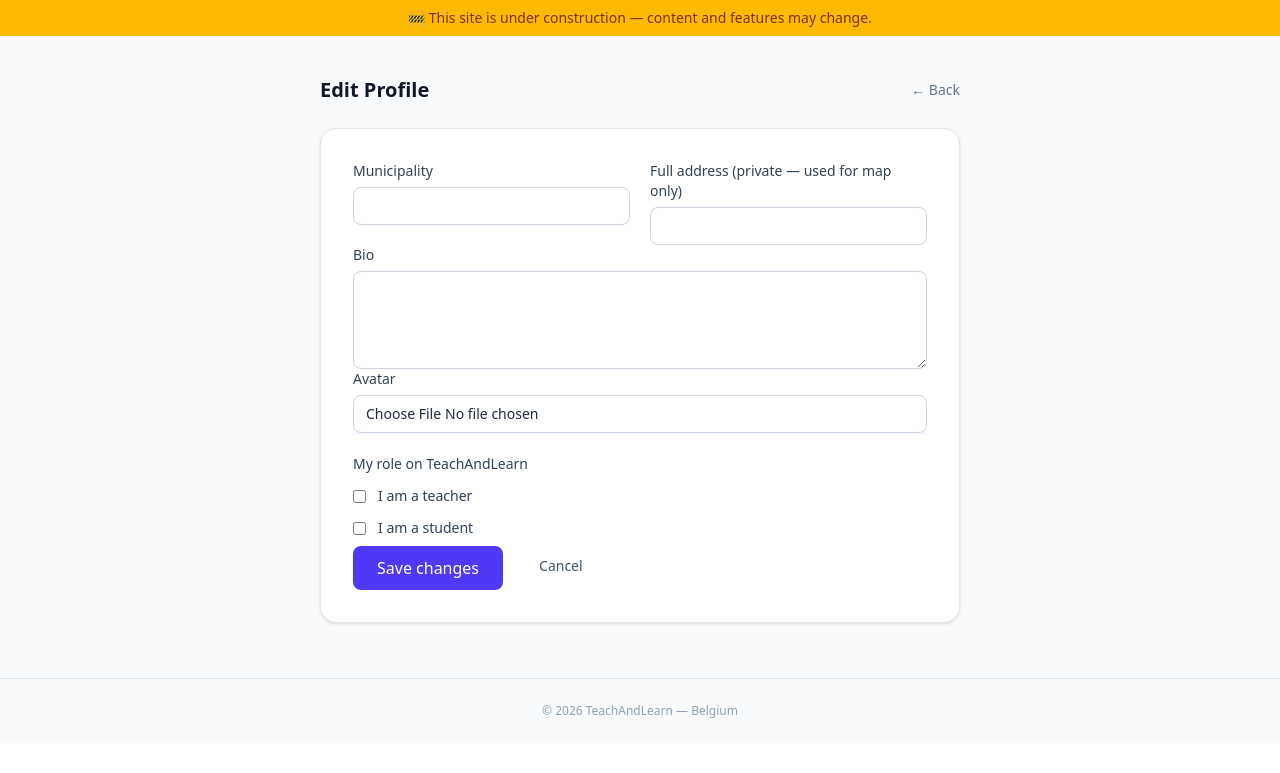
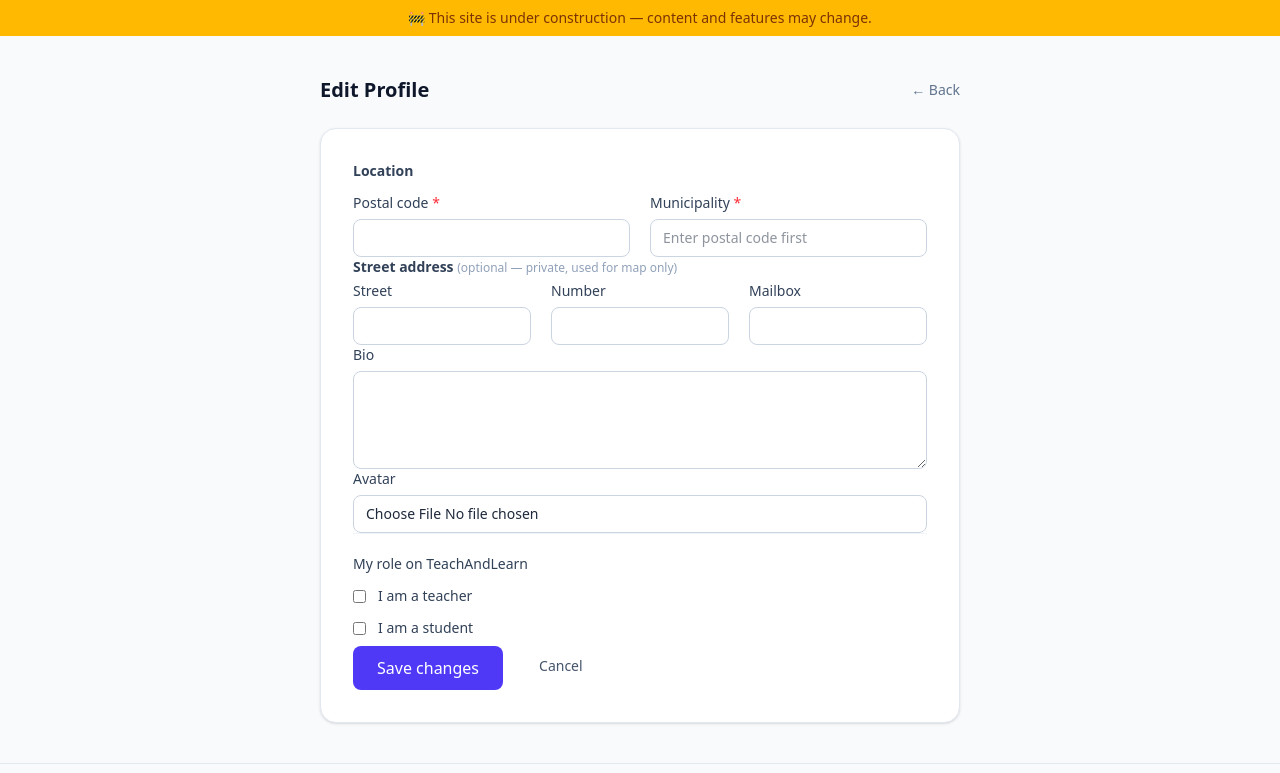
Before and after one commit to vmalep/teachandlearn, a Django app: page /profiles/edit/ in a window 1280 px wide. Shown: the part 57-830 px from the top of the page. Before the commit the page ends 775 px from the top, so only its background shows below. Run offline with Django 5.2, Linux system fonts and the light colour scheme; the visitor is signed in with stand-in values (Sample User, id 1); style sheets or scripts are compiled from the project's sources.

Commit message:
Add postal code field with HTMX municipality lookup
Replaces the single address field with postal_code, municipality
(both required), street, house_number, and mailbox (all optional).
Typing a 4-digit Belgian postal code fetches matching municipalities
from Nominatim and renders a select dropdown via HTMX.
Also loads HTMX from CDN in the base template.

Co-Authored-By: Claude Sonnet 4.6 <noreply@anthropic.com>

```diff
--- a/profiles/forms.py
+++ b/profiles/forms.py
@@ -12,17 +12,33 @@ def apply_input_class(form):
 class ProfileForm(forms.ModelForm):
     class Meta:
         model = Profile
-        fields = ["bio", "avatar", "municipality", "address", "is_teacher", "is_student"]
+        fields = [
+            "bio", "avatar",
+            "postal_code", "municipality", "street", "house_number", "mailbox",
+            "is_teacher", "is_student",
+        ]
         widgets = {
             "bio": forms.Textarea(attrs={"rows": 4}),
-            "address": forms.TextInput(),
+            "postal_code": forms.TextInput(attrs={
+                "maxlength": "4",
+                "inputmode": "numeric",
+                "autocomplete": "postal-code",
+                "hx-get": "/profiles/municipalities/",
+                "hx-trigger": "input changed delay:600ms",
+                "hx-target": "#municipality-wrapper",
+            }),
         }
         labels = {
-            "address": "Full address (private — used for map only)",
+            "postal_code": "Postal code",
+            "street": "Street",
+            "house_number": "Number",
+            "mailbox": "Mailbox",
             "is_teacher": "I want to teach",
             "is_student": "I want to learn",
         }
 
     def __init__(self, *args, **kwargs):
         super().__init__(*args, **kwargs)
+        self.fields["postal_code"].required = True
+        self.fields["municipality"].required = True
         apply_input_class(self)
--- a/profiles/models.py
+++ b/profiles/models.py
@@ -10,8 +10,11 @@ class Profile(models.Model):
     is_student = models.BooleanField(default=False)
     bio = models.TextField(blank=True)
     avatar = models.ImageField(upload_to="avatars/", blank=True)
+    postal_code = models.CharField(max_length=10, blank=True)
     municipality = models.CharField(max_length=100, blank=True)
-    address = models.CharField(max_length=255, blank=True)
+    street = models.CharField(max_length=200, blank=True)
+    house_number = models.CharField(max_length=20, blank=True)
+    mailbox = models.CharField(max_length=20, blank=True)
     latitude = models.DecimalField(
         max_digits=9, decimal_places=6, null=True, blank=True
     )
--- a/profiles/urls.py
+++ b/profiles/urls.py
@@ -6,4 +6,5 @@ app_name = "profiles"
 urlpatterns = [
     path("", views.ProfileView.as_view(), name="profile"),
     path("edit/", views.ProfileEditView.as_view(), name="edit"),
+    path("municipalities/", views.MunicipalityLookupView.as_view(), name="municipalities"),
 ]
--- a/profiles/views.py
+++ b/profiles/views.py
@@ -1,6 +1,12 @@
+import json
+import urllib.request
+import urllib.parse
 from django.contrib.auth.mixins import LoginRequiredMixin
+from django.http import HttpResponse
 from django.shortcuts import redirect
+from django.template.loader import render_to_string
 from django.urls import reverse_lazy
+from django.views import View
 from django.views.generic import TemplateView, UpdateView
 from .forms import ProfileForm
 from .models import Profile
@@ -37,3 +43,54 @@ class ProfileEditView(LoginRequiredMixin, UpdateView):
             from students.models import StudentProfile
             StudentProfile.objects.get_or_create(profile=profile)
         return response
+
+
+class MunicipalityLookupView(LoginRequiredMixin, View):
+    def get(self, request):
+        postal_code = request.GET.get("postal_code", "").strip()
+        municipalities = []
+        error = False
+
+        if len(postal_code) == 4 and postal_code.isdigit():
+            try:
+                params = urllib.parse.urlencode({
+                    "postalcode": postal_code,
+                    "countrycodes": "be",
+                    "format": "json",
+                    "addressdetails": "1",
+                    "limit": "20",
+                })
+                url = f"https://nominatim.openstreetmap.org/search?{params}"
+                req = urllib.request.Request(
+                    url, headers={"User-Agent": "TeachAndLearn/1.0 vmalep@pm.me"}
+                )
+                with urllib.request.urlopen(req, timeout=5) as resp:
+                    results = json.loads(resp.read())
+
+                seen = set()
+                for r in results:
+                    addr = r.get("address", {})
+                    name = (
+                        addr.get("city")
+                        or addr.get("town")
+                        or addr.get("village")
+                        or addr.get("municipality")
+                        or addr.get("county")
+                    )
+                    if name and name not in seen:
+                        seen.add(name)
+                        municipalities.append(name)
+                municipalities.sort()
+            except Exception:
+                error = True
+
+        html = render_to_string(
+            "profiles/municipality_options.html",
+            {
+                "municipalities": municipalities,
+                "error": error,
+                "postal_code": postal_code,
+            },
+            request=request,
+        )
+        return HttpResponse(html)
--- a/templates/base.html
+++ b/templates/base.html
@@ -6,6 +6,7 @@
   <meta name="viewport" content="width=device-width, initial-scale=1">
   <title>{% block title %}TeachAndLearn{% endblock %}</title>
   <link rel="stylesheet" href="/static/css/main.css">
+  <script src="https://unpkg.com/htmx.org@2.0.4/dist/htmx.min.js" defer></script>
 </head>
 <body class="h-full flex flex-col text-slate-800">
 
--- a/templates/profiles/profile.html
+++ b/templates/profiles/profile.html
@@ -19,7 +19,7 @@
       <h1 class="text-xl font-bold text-slate-900">{{ user.get_full_name|default:user.email }}</h1>
       <p class="text-sm text-slate-500 mt-0.5">{{ user.email }}</p>
       {% if profile.municipality %}
-        <p class="text-sm text-slate-500 mt-0.5">📍 {{ profile.municipality }}</p>
+        <p class="text-sm text-slate-500 mt-0.5">📍 {{ profile.postal_code }} {{ profile.municipality }}</p>
       {% endif %}
       {% if profile.bio %}
         <p class="mt-3 text-sm text-slate-600">{{ profile.bio }}</p>
--- a/templates/profiles/profile_edit.html
+++ b/templates/profiles/profile_edit.html
@@ -19,9 +19,45 @@
         </div>
       {% endif %}
 
-      <div class="grid grid-cols-1 sm:grid-cols-2 gap-5">
-        {% include "components/field.html" with field=form.municipality %}
-        {% include "components/field.html" with field=form.address %}
+      {# Location #}
+      <div>
+        <p class="text-sm font-semibold text-slate-700 mb-3">{% trans "Location" %}</p>
+        <div class="grid grid-cols-1 sm:grid-cols-2 gap-5">
+
+          {# Postal code — triggers HTMX municipality lookup #}
+          {% include "components/field.html" with field=form.postal_code %}
+
+          {# Municipality — replaced by HTMX, rendered manually #}
+          <div class="flex flex-col gap-1.5">
+            <label for="id_municipality" class="text-sm font-medium text-slate-700">
+              {% trans "Municipality" %} <span class="text-red-500">*</span>
+            </label>
+            <div id="municipality-wrapper">
+              {% if form.municipality.value %}
+                <input type="text" name="municipality" id="id_municipality"
+                  value="{{ form.municipality.value }}" class="field-input" required>
+              {% else %}
+                <input type="text" name="municipality" id="id_municipality"
+                  class="field-input" placeholder="{% trans "Enter postal code first" %}" required>
+              {% endif %}
+            </div>
+            {% if form.municipality.errors %}
+              <ul class="text-xs text-red-600 space-y-0.5">
+                {% for error in form.municipality.errors %}<li>{{ error }}</li>{% endfor %}
+              </ul>
+            {% endif %}
+          </div>
+        </div>
+      </div>
+
+      {# Optional address components #}
+      <div>
+        <p class="text-sm font-semibold text-slate-700 mb-1">{% trans "Street address" %} <span class="text-xs font-normal text-slate-400">({% trans "optional — private, used for map only" %})</span></p>
+        <div class="grid grid-cols-1 sm:grid-cols-3 gap-5">
+          <div class="sm:col-span-1">{% include "components/field.html" with field=form.street %}</div>
+          <div>{% include "components/field.html" with field=form.house_number %}</div>
+          <div>{% include "components/field.html" with field=form.mailbox %}</div>
+        </div>
       </div>
 
       {% include "components/field.html" with field=form.bio %}
```
Also changed, not shown: templates/profiles/municipality_options.html (added, +13 -0 lines), profiles/migrations/0002_profile_address_to_components.py (added).
